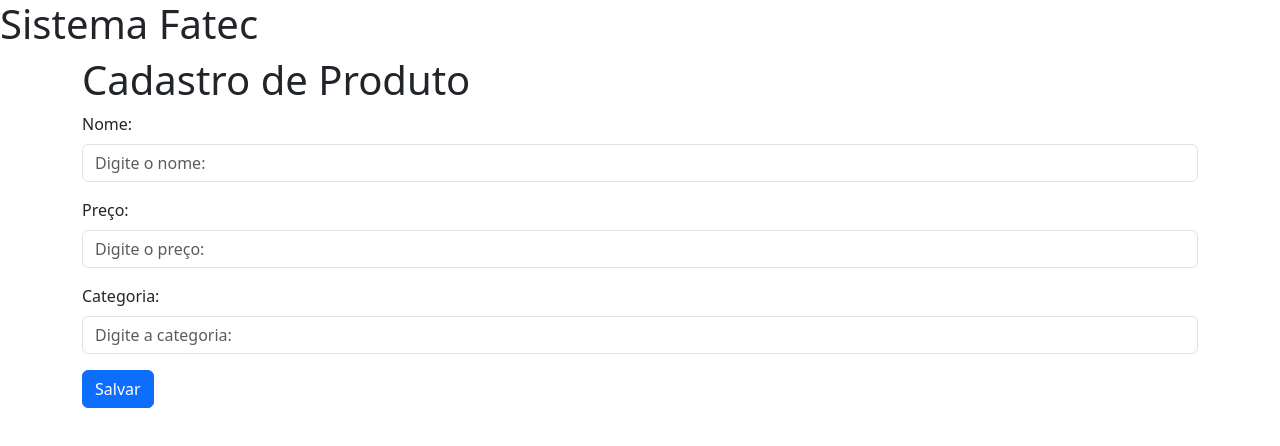
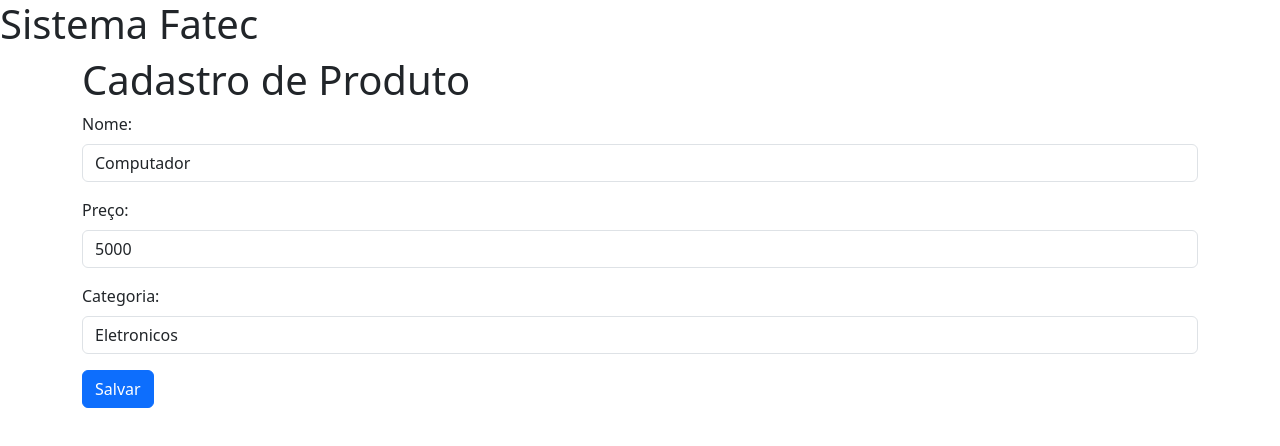
Before and after one commit to o1Hstoco01/Projeto-Aula-Glauco, an Angular app: page /product/1 in a window 1280 px wide. Shown: the top 446 px of the page. Built offline with nearby package versions, Linux system fonts and the light colour scheme; data requests are answered from the project's data file.

Commit message:
criação de formGroup

```diff
--- a/src/app/app.module.ts
+++ b/src/app/app.module.ts
@@ -7,6 +7,7 @@
 import { ProductsTableComponent } from './products-table/products-table.component';
 import { HttpClientModule } from '@angular/common/http';
 import { ProductFormComponent } from './product-form/product-form.component';
+import { ReactiveFormsModule } from '@angular/forms';
 
 @NgModule({
   declarations: [
@@ -18,7 +19,8 @@
     BrowserModule,
     AppRoutingModule,
     NgbModule,
-    HttpClientModule
+    HttpClientModule,
+    ReactiveFormsModule
   ],
   providers: [],
   bootstrap: [AppComponent]
--- a/src/app/product-form/product-form.component.html
+++ b/src/app/product-form/product-form.component.html
@@ -1,17 +1,17 @@
 <div class="container">
-    <h1>Cadastro de Produto</h1>
-    <form>
+    <form [formGroup]="formGroupProduct">
+      <h1>Cadastro de Produto</h1>
         <div class="mb-3">
             <label for="name" class="form-label">Nome: </label>
-            <input type="text" class="form-control" id="name" placeholder="Digite o nome: ">
+            <input formControlName="name" type="text" class="form-control" id="name" placeholder="Digite o nome: ">
           </div>
           <div class="mb-3">
             <label for="price" class="form-label">Preço: </label>
-            <input type="text" class="form-control" id="price" placeholder="Digite o preço: ">
+            <input formControlName="price" type="text" class="form-control" id="price" placeholder="Digite o preço: ">
           </div>
           <div class="mb-3">
             <label for="category" class="form-label">Categoria: </label>
-            <input type="text" class="form-control" id="category" placeholder="Digite a categoria: ">
+            <input formControlName="category" type="text" class="form-control" id="category" placeholder="Digite a categoria: ">
           </div>
           <button type="button" class="btn btn-primary">Salvar</button>
     </form>
--- a/src/app/product-form/product-form.component.ts
+++ b/src/app/product-form/product-form.component.ts
@@ -1,6 +1,7 @@
 import { Component, OnInit } from '@angular/core';
 import { ActivatedRoute, Router } from '@angular/router';
 import { ProductService } from '../product.service';
+import { FormBuilder, FormGroup } from '@angular/forms';
 
 @Component({
   selector: 'app-product-form',
@@ -8,8 +9,15 @@
   styleUrl: './product-form.component.css'
 })
 export class ProductFormComponent implements OnInit{
-  constructor(private router: Router, private activeRoute: ActivatedRoute, private service: ProductService){
+  formGroupProduct: FormGroup;
+  constructor(private router: Router, private activeRoute: ActivatedRoute, private service: ProductService, private formBuilder: FormBuilder){
 
+    this.formGroupProduct = formBuilder.group({
+      id: [''],
+      name: [''],
+      price: [''],
+      category:['']
+    });
   }
   ngOnInit() {
     const id = Number(this.activeRoute.snapshot.paramMap.get("id"));
@@ -17,8 +25,8 @@
   }
   loadProduct(id: number) {
     this.service.getProductById(id).subscribe({
-      next: data=> alert(data.name)
-    })
+      next: data=> this.formGroupProduct.setValue(data)
+    });
   }
 
 }
```
